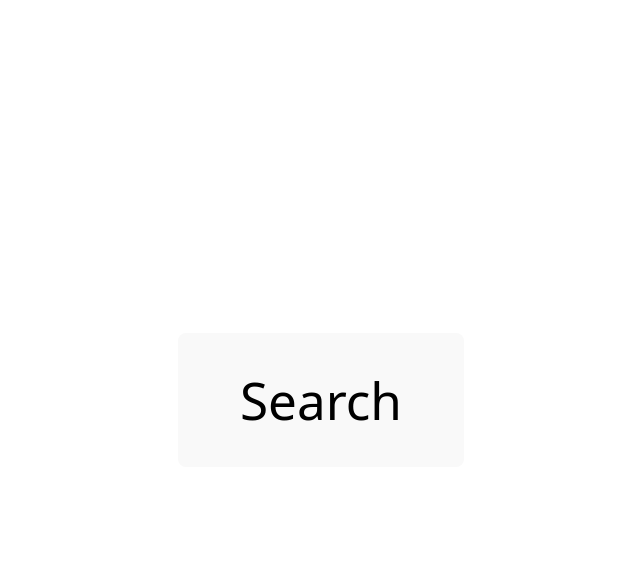
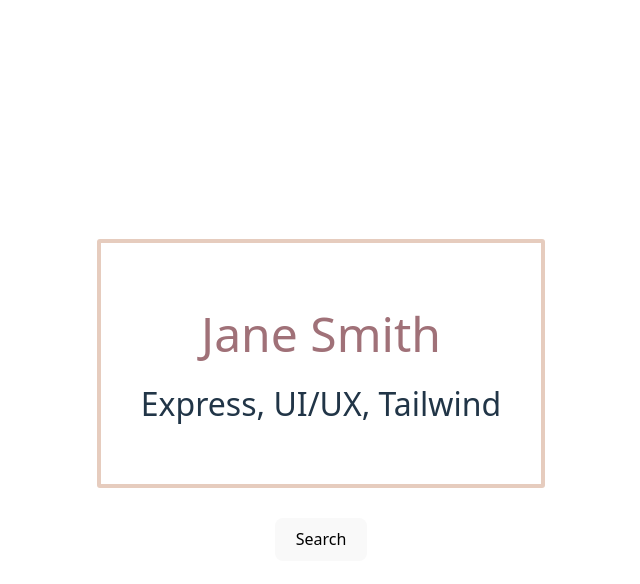
Before and after one commit to ChristianMu1/hackathon_project, a React (Vite) app: page / in a window 1280 px wide. Both pictures are taken after typing "Sample" into the empty fields and a click on the button "Look For Teammates". Shown: the top 584 px of the page, without its empty margins (319-959 px from the left). Built offline with nearby package versions, Linux system fonts and the light colour scheme.

Commit message:
finished

```diff
--- a/src/App.css
+++ b/src/App.css
@@ -65,3 +65,28 @@ form button {
 .type-value {
   display: flex;
 }
+
+.teammate{
+  border : 4px solid #E6CCBE;
+  border-radius: 3px;
+  width : 400px;
+  aspect-ratio: 2/1;
+  display: flex;
+  flex-direction: column;
+  align-items: center;
+  justify-content: center;
+  padding : 5%;
+  gap : 10px;
+  font-size: 2em;
+}
+.teammate-name {
+  font-size: 1.5em;
+  color : #A07178;
+}
+.results{
+  display: flex;
+  flex-direction: column;
+  align-items: center;
+  justify-content: center;
+  gap : 30px;
+}
--- a/src/App.jsx
+++ b/src/App.jsx
@@ -54,7 +54,7 @@ function App() {
 
   return (
     <main>
-      {displayPrompt ? (
+      {displayPrompt ? <>
         <form onSubmit={handleSubmit}>
           <h1>Team Search</h1>
           <img src={logo} />
@@ -124,18 +124,21 @@ function App() {
 
           <button type="submit"> Look For Teammates </button>
         </form>
-      ) : (
-        <h1>
-          <div>{/* <p>{responses}</p> */}</div>
+      </> : <main className="results">
+        <section className="teammate">
+          <div className="teammate-name">{responses.name}</div>
+          <div>
+            {responses.descriptors.join(", ")}
+          </div>
 
+        </section>
           <button
             onClick={() => setDisplayPrompt(true)}
             className="reset-button"
           >
             Search
           </button>
-        </h1>
-      )}
+      </main>}
     </main>
   );
 }
```
